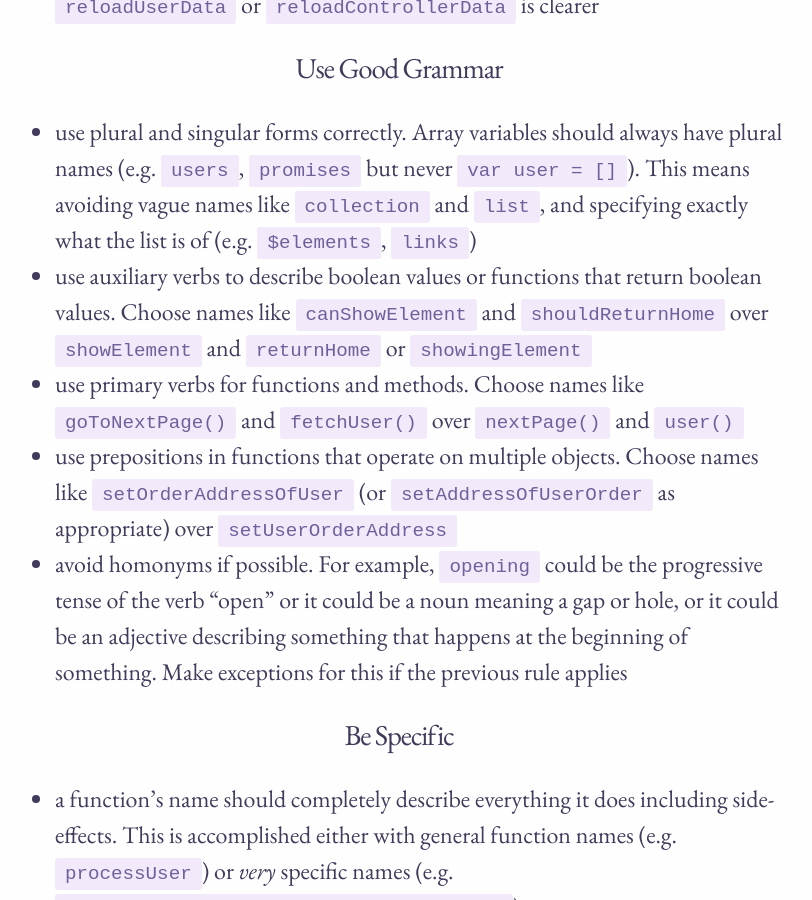
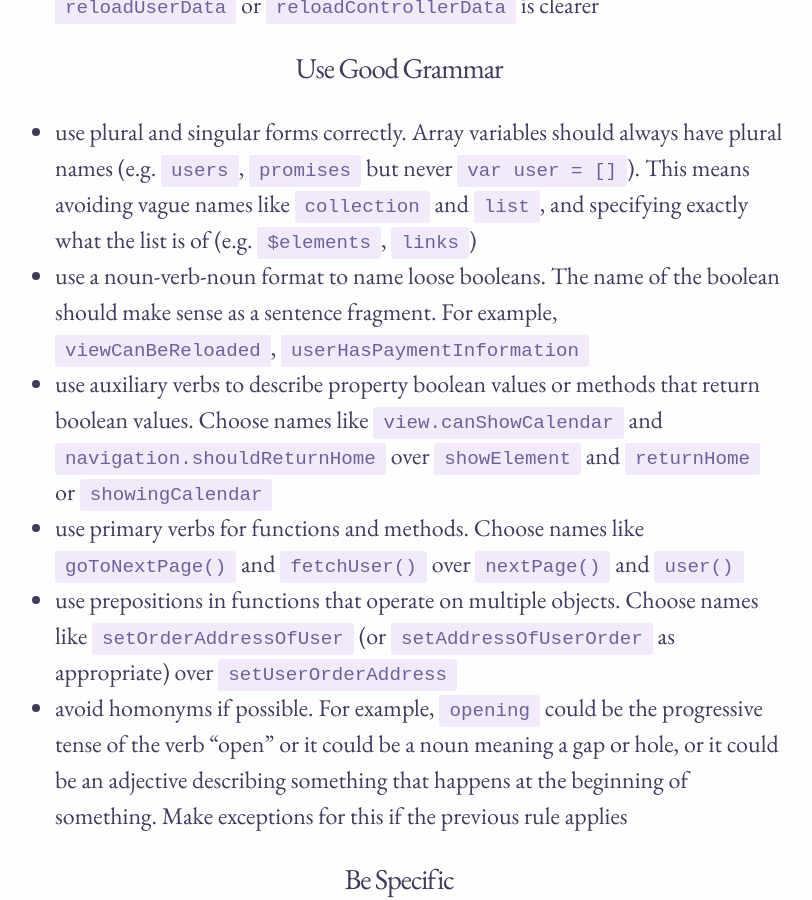
Before and after one commit to gggritso/site, a Jekyll site: the page built from _posts/2017-08-09-practical-javascript-nomenclature.md, in a window 1280 px wide and 900 px high, scrolled down 1087 px. Shown: the whole window, without its empty margins (241-1053 px from the left). Built offline with Jekyll 4.4.1, drawn with Linux system fonts in a browser that asks for light colours.

Commit message:
Amend JS nomenclature guidelines
Update guideline for naming booleans to something better!

```diff
--- a/_posts/2017-08-09-practical-javascript-nomenclature.md
+++ b/_posts/2017-08-09-practical-javascript-nomenclature.md
@@ -14,7 +14,8 @@ This is a set of rules I set for our internal JavaScript style guide after findi
 
 ## Use Good Grammar
 - use plural and singular forms correctly. Array variables should always have plural names (e.g. `users`, `promises` but never `var user = []`). This means avoiding vague names like `collection` and `list`, and specifying exactly what the list is of (e.g. `$elements`, `links`)
-- use auxiliary verbs to describe boolean values or functions that return boolean values. Choose names like `canShowElement` and `shouldReturnHome` over `showElement` and `returnHome` or `showingElement`
+- use a noun-verb-noun format to name loose booleans. The name of the boolean should make sense as a sentence fragment. For example, `viewCanBeReloaded`, `userHasPaymentInformation`
+- use auxiliary verbs to describe property boolean values or methods that return boolean values. Choose names like `view.canShowCalendar` and `navigation.shouldReturnHome` over `showElement` and `returnHome` or `showingCalendar`
 - use primary verbs for functions and methods. Choose names like `goToNextPage()` and `fetchUser()` over `nextPage()` and `user()`
 - use prepositions in functions that operate on multiple objects. Choose names like `setOrderAddressOfUser` (or `setAddressOfUserOrder` as appropriate) over `setUserOrderAddress`
 - avoid homonyms if possible. For example, `opening` could be the progressive tense of the verb “open” or it could be a noun meaning a gap or hole, or it could be an adjective describing something that happens at the beginning of something. Make exceptions for this if the previous rule applies
```
